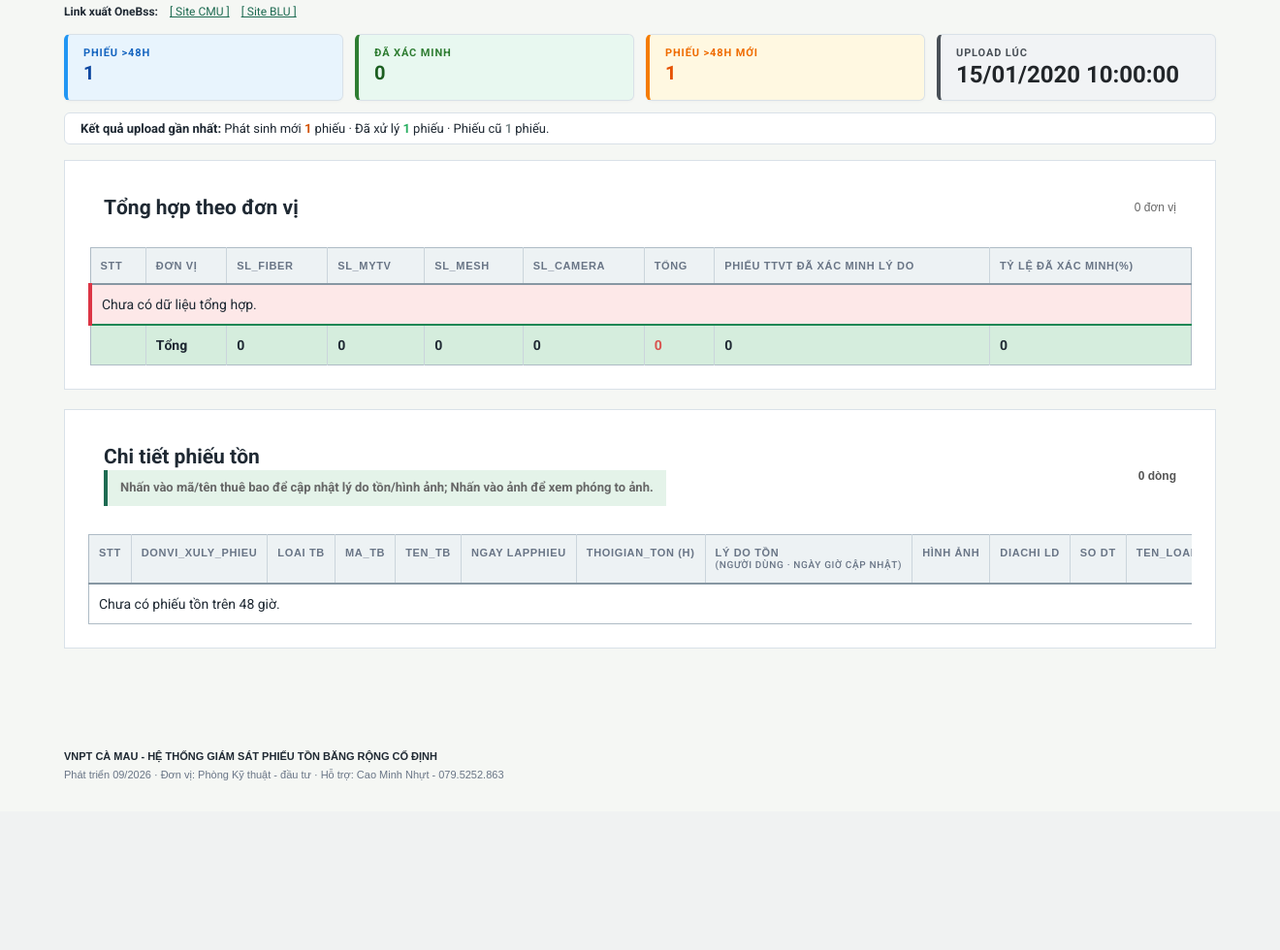
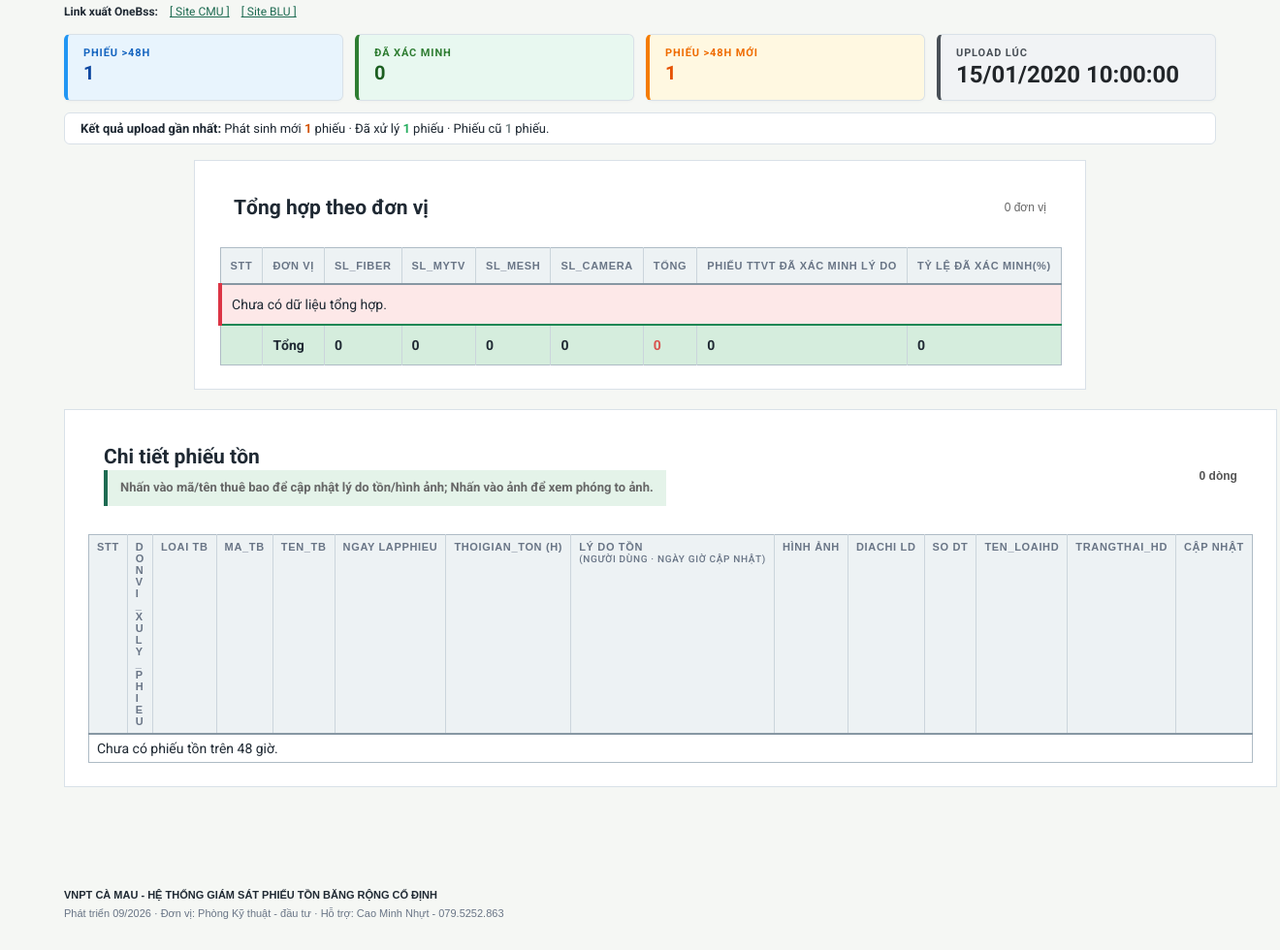
Before and after one commit to caotrinhan/phieuton, a Flask app: page / in a window 1320 px wide. Shown: the part 231-1211 px from the top of the page at 97% size. Before the commit the page ends 1036 px from the top, so only its background shows below. Run offline with Flask 3, Linux system fonts and the light colour scheme; tables that the repository leaves empty hold one stand-in row (values such as "Sample post"); parts of the project's set-up code (start-up, migrations or seed data) failed here and were passed over; some libraries are stand-ins or nearby versions.

Commit message:
tối ưu hóa 2 file main và dashboard, hiển thị tên người cập nhật chuẩn xác 3

```diff
--- a/app/templates/dashboard.html
+++ b/app/templates/dashboard.html
@@ -1,5 +1,38 @@
 {% extends 'base.html' %}
 {% block content %}
+
+<!-- Bổ sung CSS tùy chỉnh để căn giữa bảng, giảm font chi tiết và wrap text cột đơn vị -->
+<style>
+  /* Căn giữa các bảng và khung bao ngoài */
+  .summary-panel, .detail-panel {
+    margin-left: auto !important;
+    margin-right: auto !important;
+  }
+  .table-wrap {
+    display: flex;
+    justify-content: center;
+  }
+  .summary-panel table, .detail-panel table {
+    margin-left: auto;
+    margin-right: auto;
+  }
+
+  /* Giảm font chữ và tối ưu hiển thị cho bảng chi tiết */
+  .detail-table {
+    font-size: 11px !important; /* Giảm cỡ chữ xuống nhỏ gọn hơn */
+  }
+  .detail-table th, .detail-table td {
+    padding: 6px 8px !important; /* Thu gọn khoảng đệm ô */
+  }
+
+  /* Thu ngắn chiều dài cột DONVI_XULY_PHIEU và bật ngắt dòng (wrap text) */
+  .detail-table th:nth-child(2),
+  .detail-table td:nth-child(2) {
+    max-width: 110px !important; /* Giới hạn chiều rộng cột */
+    white-space: normal !important; /* Cho phép rớt dòng */
+    word-break: break-word; /* Tự động ngắt từ dài */
+  }
+</style>
 
 <!-- Thanh trạng thái người đang xem -->
 <div class="panel" style="margin-top: -12px; margin-bottom: 12px; padding: 8px 16px; background: #f8f9fa; border: 1px solid var(--line); border-radius: 0 0 6px 6px; font-size: 13px; color: var(--ink); display: flex; align-items: center; gap: 8px; flex-wrap: wrap; border-top: none;">
@@ -125,7 +158,7 @@
 </section>
 
 <!-- Bảng Tổng hợp -->
-<section class="panel summary-panel" style="margin-bottom: 20px;">
+<section class="panel summary-panel" style="margin-bottom: 20px; width: fit-content; margin-left: auto; margin-right: auto;">
   <div class="panel-title" style="padding: 12px 16px;">
     <h2>Tổng hợp theo đơn vị</h2>
     <span style="font-size: 12px; color: #666;">{{ summary_rows|length }} đơn vị</span>
@@ -178,7 +211,7 @@
 </section>
 
 <!-- Bảng Chi tiết -->
-<section class="panel detail-panel">
+<section class="panel detail-panel" style="width: fit-content; margin-left: auto; margin-right: auto;">
   <div class="panel-title" style="padding: 12px 16px; display: flex; justify-content: space-between; align-items: center; flex-wrap: wrap;">
     <div>
       <h2 style="margin-bottom: 2px;">Chi tiết phiếu tồn</h2>
@@ -219,13 +252,13 @@
           <td class="reason-preview" style="{% if not ticket.reason or not ticket.reason.strip() %}color: #d9534f; font-weight: 500;{% else %}color: #2e7d32;{% endif %}">
             {{ ticket.reason or 'Chưa xác minh' }}
             {% if ticket.reason_updated_by and ticket.reason_updated_at %}
-              <br><span style="font-size: 13px; color: #666; font-style: italic;">({{ ticket.reason_updated_by.email }} - {{ ticket.reason_updated_at.strftime('%d/%m/%Y %H:%M:%S') }})</span>
+              <br><span style="font-size: 11px; color: #666; font-style: italic;">({{ ticket.reason_updated_by.email }} - {{ ticket.reason_updated_at.strftime('%d/%m/%Y %H:%M:%S') }})</span>
             {% endif %}
           </td>
           <td class="thumbnail-cell">
             {% for image in ticket.images %}
             <button class="thumbnail-button" type="button" data-image-url="{{ url_for('main.ticket_image', image_id=image.id) }}" data-image-name="{{ image.original_filename }}" style="background: none; border: 1px solid var(--line); border-radius: 4px; padding: 2px; cursor: pointer; display: inline-flex; align-items: center; justify-content: center; margin-right: 4px; margin-bottom: 4px;" title="{{ image.original_filename }}">
-              <img src="{{ url_for('main.ticket_image', image_id=image.id) }}" alt="{{ image.original_filename }}" style="width: 40px; height: 40px; object-fit: cover; border-radius: 2px; display: block;">
+              <img src="{{ url_for('main.ticket_image', image_id=image.id) }}" alt="{{ image.original_filename }}" style="width: 35px; height: 35px; object-fit: cover; border-radius: 2px; display: block;">
             </button>
             {% else %}
             <span class="muted" style="color: #d9534f;">Chưa có</span>
@@ -528,7 +561,7 @@
           if (ticket.images && ticket.images.length > 0) {
             ticket.images.forEach(function(img) {
               imagesHtml += '<button class="thumbnail-button" type="button" data-image-url="' + img.url + '" data-image-name="' + img.name + '" style="background: none; border: 1px solid var(--line); border-radius: 4px; padding: 2px; cursor: pointer; display: inline-flex; align-items: center; justify-content: center; margin-right: 4px; margin-bottom: 4px;" title="' + img.name + '">';
-              imagesHtml += '<img src="' + img.url + '" alt="' + img.name + '" style="width: 40px; height: 40px; object-fit: cover; border-radius: 2px; display: block;">';
+              imagesHtml += '<img src="' + img.url + '" alt="' + img.name + '" style="width: 35px; height: 35px; object-fit: cover; border-radius: 2px; display: block;">';
               imagesHtml += '</button>';
             });
           } else {
```
